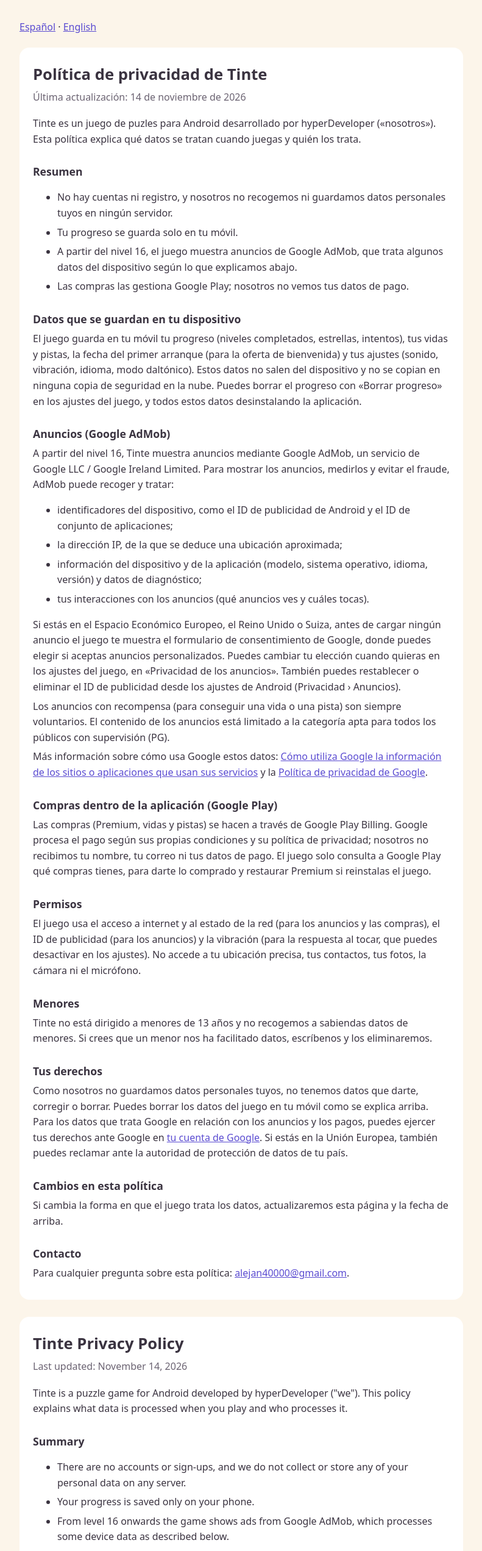
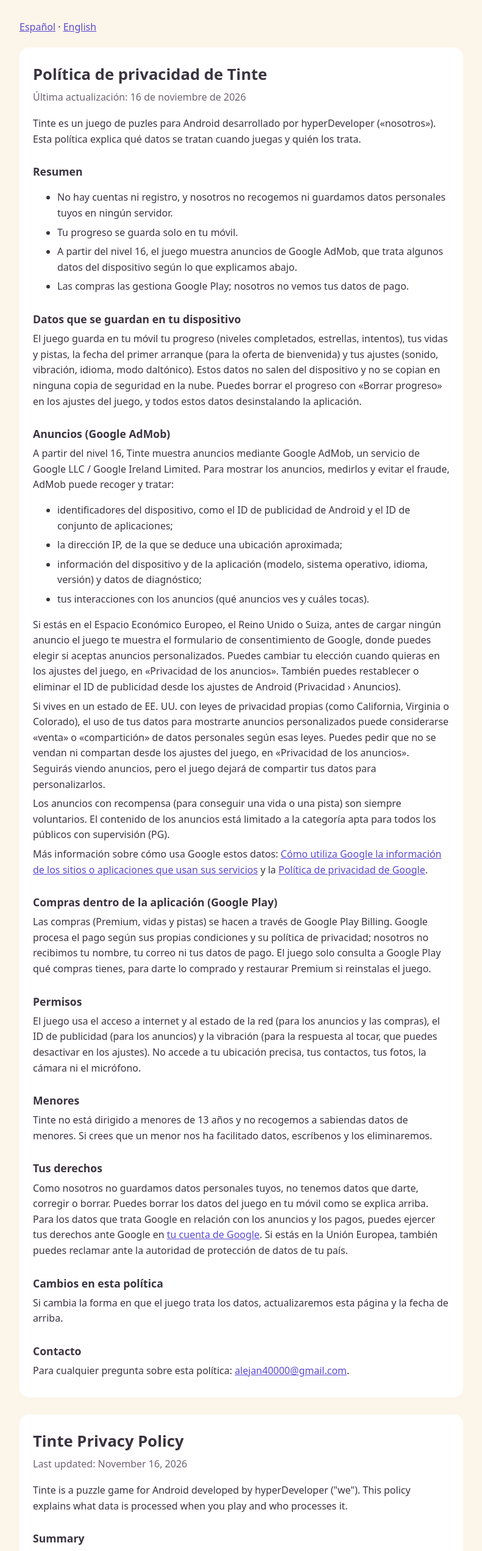
Before and after one commit to alejan40000-cpu/alejan40000-cpu.github.io, a plain HTML site: page tinte/privacidad/index.html in a window 1280 px wide. Shown: the top 2543 px of the page at 61% size, without its empty margins (244-1035 px from the left). Drawn offline with Linux system fonts and the light colour scheme.

Commit message:
Política: opción de no vender ni compartir datos en estados de EE. UU.
Co-Authored-By: Claude Opus 5.5 <noreply@anthropic.com>

```diff
--- a/tinte/privacidad/index.html
+++ b/tinte/privacidad/index.html
@@ -28,7 +28,7 @@
 
 <article id="es" lang="es">
 <h1>Política de privacidad de Tinte</h1>
-<p class="fecha">Última actualización: 14 de noviembre de 2026</p>
+<p class="fecha">Última actualización: 16 de noviembre de 2026</p>
 
 <p>Tinte es un juego de puzles para Android desarrollado por hyperDeveloper («nosotros»). Esta política explica qué datos se tratan cuando juegas y quién los trata.</p>
 
@@ -52,6 +52,7 @@
   <li>tus interacciones con los anuncios (qué anuncios ves y cuáles tocas).</li>
 </ul>
 <p>Si estás en el Espacio Económico Europeo, el Reino Unido o Suiza, antes de cargar ningún anuncio el juego te muestra el formulario de consentimiento de Google, donde puedes elegir si aceptas anuncios personalizados. Puedes cambiar tu elección cuando quieras en los ajustes del juego, en «Privacidad de los anuncios». También puedes restablecer o eliminar el ID de publicidad desde los ajustes de Android (Privacidad › Anuncios).</p>
+<p>Si vives en un estado de EE. UU. con leyes de privacidad propias (como California, Virginia o Colorado), el uso de tus datos para mostrarte anuncios personalizados puede considerarse «venta» o «compartición» de datos personales según esas leyes. Puedes pedir que no se vendan ni compartan desde los ajustes del juego, en «Privacidad de los anuncios». Seguirás viendo anuncios, pero el juego dejará de compartir tus datos para personalizarlos.</p>
 <p>Los anuncios con recompensa (para conseguir una vida o una pista) son siempre voluntarios. El contenido de los anuncios está limitado a la categoría apta para todos los públicos con supervisión (PG).</p>
 <p>Más información sobre cómo usa Google estos datos: <a href="https://policies.google.com/technologies/partner-sites">Cómo utiliza Google la información de los sitios o aplicaciones que usan sus servicios</a> y la <a href="https://policies.google.com/privacy">Política de privacidad de Google</a>.</p>
 
@@ -76,7 +77,7 @@
 
 <article id="en" lang="en">
 <h1>Tinte Privacy Policy</h1>
-<p class="fecha">Last updated: November 14, 2026</p>
+<p class="fecha">Last updated: November 16, 2026</p>
 
 <p>Tinte is a puzzle game for Android developed by hyperDeveloper ("we"). This policy explains what data is processed when you play and who processes it.</p>
 
@@ -100,6 +101,7 @@
   <li>your interactions with ads (which ads you see and tap).</li>
 </ul>
 <p>If you are in the European Economic Area, the United Kingdom or Switzerland, before any ad is loaded the game shows Google's consent form, where you can choose whether to accept personalised ads. You can change your choice at any time in the game settings under "Ad privacy options". You can also reset or delete your advertising ID in Android settings (Privacy › Ads).</p>
+<p>If you live in a US state with its own privacy laws (such as California, Virginia or Colorado), using your data to show you personalised ads may be considered a "sale" or "sharing" of personal information under those laws. You can opt out in the game settings under "Ad privacy options" by choosing "Don't sell or share my data". You will still see ads, but the game will stop sharing your data to personalise them.</p>
 <p>Rewarded ads (to get a life or a hint) are always optional. Ad content is limited to the parental guidance (PG) category.</p>
 <p>More about how Google uses this data: <a href="https://policies.google.com/technologies/partner-sites">How Google uses information from sites or apps that use our services</a> and the <a href="https://policies.google.com/privacy">Google Privacy Policy</a>.</p>
 
```
